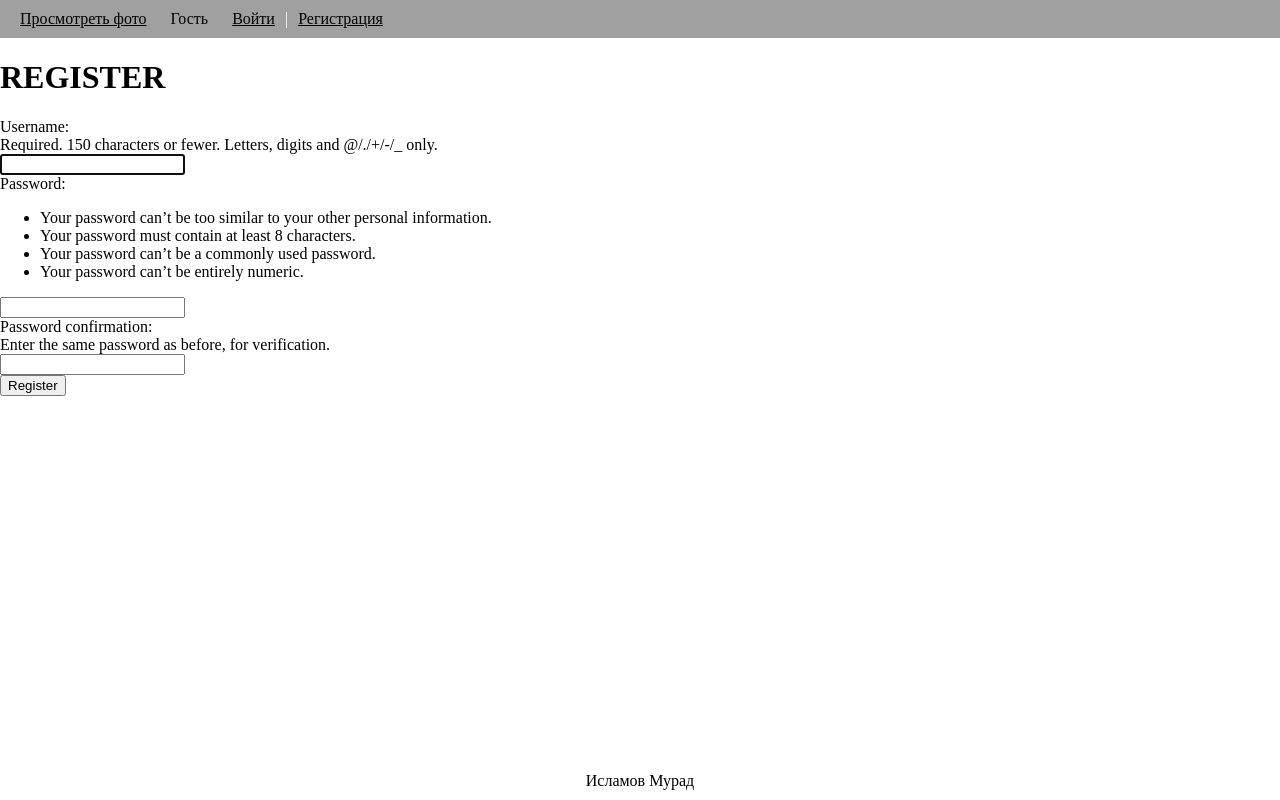
After one commit to S1stemus/snp-photo-site, a Django app: page /register in a window 1280 px wide. The commit adds this page. Run offline with Django 5.2, Linux system fonts and the light colour scheme.

Commit message:
add login and register

```diff
--- a/snp_site/models_app/admin/__init__.py
+++ b/snp_site/models_app/admin/__init__.py
@@ -1,3 +1,4 @@
 from .comment_admin import CommentAdmin
 from .like_admin import LikeAdmin
 from .photo_admin import PhotoAdmin
+from .user_admin import UserAdmin
--- a/snp_site/models_app/admin/comment_admin.py
+++ b/snp_site/models_app/admin/comment_admin.py
@@ -3,4 +3,4 @@ from models_app.models import Comment
 
 @admin.register(Comment)
 class CommentAdmin(admin.ModelAdmin):
-    fields = ('comment', 'created_at', 'updated_at', 'user', 'content_type', 'object_id')
+    fields = ('comment', 'user', 'content_type', 'object_id')
--- /dev/null
+++ b/snp_site/my_site/forms/UserCreationForm.py
@@ -0,0 +1,7 @@
+from django.contrib.auth.forms import UserCreationForm
+from django.contrib.auth import get_user_model
+
+User=get_user_model()
+class UserCreationForm(UserCreationForm):
+    class Meta(UserCreationForm.Meta):
+        model = User
--- a/snp_site/my_site/static/style.css
+++ b/snp_site/my_site/static/style.css
@@ -0,0 +1,38 @@
+html, body {
+    height: 100%; /* Задаем высоту 100% для html и body */
+    margin: 0; /* Убираем отступы */
+}
+
+body {
+    display: flex;
+    flex-direction: column; /* Вертикальное расположение элементов */
+}
+
+main {
+    flex: 1; /* Занимает оставшееся пространство */
+}
+
+header {
+    background-color: #a0a0a0; /* Цвет фона шапки */
+    color: #fff; /* Цвет текста */
+    padding:10px ;
+
+}
+
+footer {
+    background-color: #ffffff; /* Цвет фона футера */
+    text-align: center; /* Центрируем текст */
+    padding: 10px; /* Отступы внутри футера */
+}
+
+a{
+
+    color: rgb(0, 0, 0);
+    padding:10px ;
+}
+
+img{
+    height: 400px; ;
+    width: 300px;
+
+}
--- /dev/null
+++ b/snp_site/my_site/templates/base.html
@@ -0,0 +1,41 @@
+<!-- templates/photo_list.html -->
+{%load static%}
+<!DOCTYPE html>
+<html lang="en">
+<head>
+    <meta charset="UTF-8">
+    <meta name="viewport" content="width=device-width, initial-scale=1.0">
+    <link rel="stylesheet" href="{% static 'style.css' %}">
+    <title>{%block title%}{%endblock%}</title>
+</head>
+<header>
+    <nav>
+        {% csrf_token %}
+        {%if user.is_authenticated%}
+        <a href="{% url 'main_page' %}">Создай Фото</a></li>
+        {%endif%}
+        <a href="{% url 'photo_list' %}">Просмотреть фото</a></li>
+        {%if user.is_authenticated%}
+        <a> Пользователь:{{user}}<a>
+            <form action="{% url 'logout' %}" method="post">
+                {% csrf_token %}
+                <button type="submit">Logout</button>
+            </form>
+        {%else%}
+        <a>Гость</a>
+
+        <a href="{% url 'login' %}">Войти</a>|<a href="{% url 'register' %}">Регистрация</a>
+        {%endif%}
+
+    </nav>
+</header>
+<body>
+    <main>
+        {%block content%}
+        {%endblock%}
+    </main>
+    <footer>
+        Исламов Мурад
+    </footer>
+</body>
+</html>
--- /dev/null
+++ b/snp_site/my_site/templates/registration/register.html
@@ -0,0 +1,9 @@
+{% extends "base.html"%}
+{%block content%}
+    <h1>REGISTER</h1>
+    <form action={% url 'register' %} method="post">
+        {% csrf_token %}
+        {{ form }}
+        <button type="submit">Register</button>
+    </form>
+{%endblock%}
--- a/snp_site/my_site/urls.py
+++ b/snp_site/my_site/urls.py
@@ -1,11 +1,16 @@
+from atexit import register
 from django.urls import path
 from my_site.views.main_page import MainPageView
 from django.conf import settings
+from django.urls import include
+from my_site.views.register_view import RegisterView
 
 from my_site.views.photo_list import PhotoListView
 urlpatterns = [
 
-    path('', MainPageView.as_view(), name="main_page"),
-    path('photolist', PhotoListView.as_view(), name="photo_list"),
+    path('makephoto', MainPageView.as_view(), name="main_page"),
+    path('', PhotoListView.as_view(), name="photo_list"),
+    path('users/',include('django.contrib.auth.urls')),
+    path('register', RegisterView.as_view(), name="register")
 
 ]
--- /dev/null
+++ b/snp_site/my_site/views/register_view.py
@@ -0,0 +1,29 @@
+from multiprocessing import context
+from django.views import View
+from my_site.forms.UserCreationForm import UserCreationForm
+from django.shortcuts import redirect, render
+from django.contrib.auth import authenticate
+from django.contrib.auth import login
+
+
+class RegisterView(View):
+    template_name='registration/register.html'
+    def get(self, request):
+        context = {
+            'form': UserCreationForm()
+        }
+        return render(request, self.template_name, context)
+    def post(self, request):
+        form = UserCreationForm(request.POST)
+
+        if form.is_valid():
+            form.save()
+            username = form.cleaned_data.get('username')
+            password = form.cleaned_data.get('password1')
+            user = authenticate(username=username, password=password)
+            login(request, user)
+            return redirect('main_page')
+        context = {
+            'form': form
+        }
+        return render(request, self.template_name, context)
--- a/snp_site/snp_site/settings/django.py
+++ b/snp_site/snp_site/settings/django.py
@@ -11,6 +11,7 @@ https://docs.djangoproject.com/en/5.0/ref/settings/
 """
 
 from pathlib import Path
+from telnetlib import LOGOUT
 import environ
 # Build paths inside the project like this: BASE_DIR / 'subdir'.
 BASE_DIR = Path(__file__).resolve().parent.parent
@@ -110,3 +111,6 @@ AUTH_USER_MODEL = 'models_app.User'
 
 MEDIA_ROOT = BASE_DIR / 'images'
 MEDIA_URL = '/images/'
+
+LOGIN_REDIRECT_URL = '/'
+LOGOUT_REDIRECT_URL = '/'
--- a/snp_site/snp_site/urls.py
+++ b/snp_site/snp_site/urls.py
@@ -22,7 +22,7 @@ from django.conf.urls.static import static
 
 
 urlpatterns = [
-    path('admin/', admin.site.urls),
+    path('admin/', admin.site.urls,name='admin'),
     path('', include('my_site.urls')),
 
 ]
```
Also changed, not shown: snp_site/models_app/admin/user_admin.py (added, +9 -0 lines), snp_site/my_site/templates/main_page.html (+4 -10 lines), snp_site/my_site/templates/photo_list_page.html (+12 -12 lines), snp_site/my_site/templates/registration/login.html (added, +9 -0 lines), snp_site/my_site/views/photo_list.py (+8 -0 lines).
